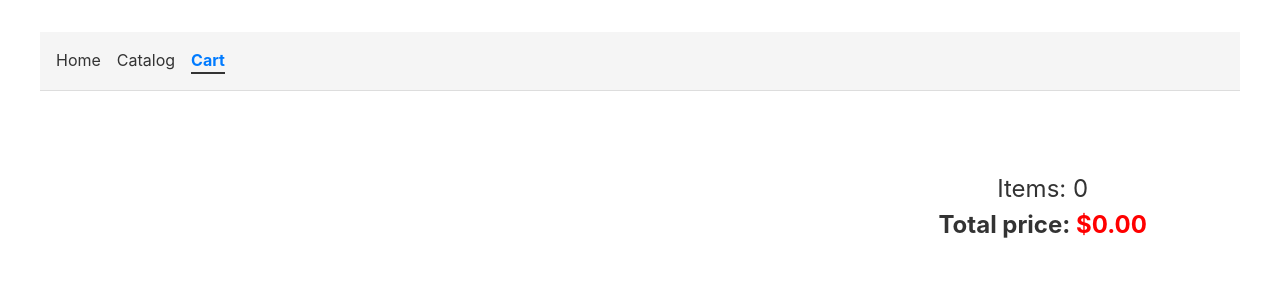
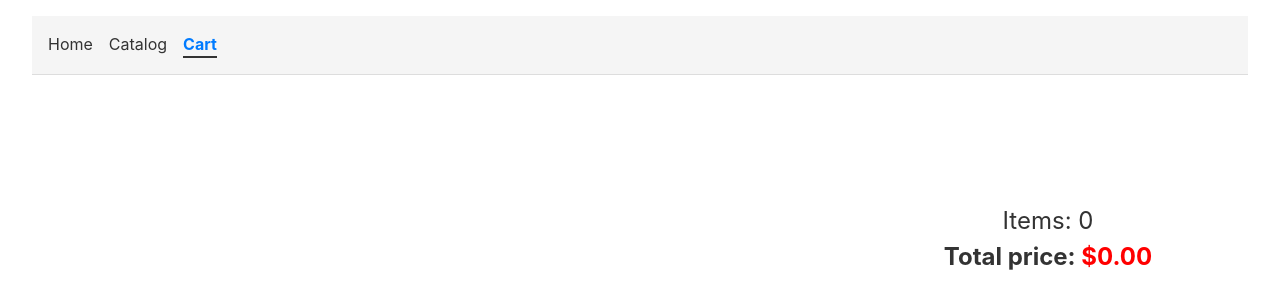
Before and after one commit to deeprecession/shop-app, a React (Vite) app: page /cart in a window 1280 px wide. Shown: the top 308 px of the page. Built offline with nearby package versions, Linux system fonts and the light colour scheme.

Commit message:
feat: add global layout div

```diff
--- a/src/App.tsx
+++ b/src/App.tsx
@@ -1,13 +1,15 @@
 import { Outlet } from "react-router-dom";
 import NavBar from "./components/NavBar/NavBar";
+import "./styles/layout.css";
 
 const App = () => {
   return (
-    <div>
+    <div className="layout">
       <NavBar />
       <main>
         <Outlet />
       </main>
+
     </div>
   );
 };
--- a/src/styles/global.css
+++ b/src/styles/global.css
@@ -1,9 +1,8 @@
 #root {
   margin: 0 auto;
-  padding: 2rem;
+
   text-align: center;
 
-  max-width: 75rem;
   min-height: 100vh;
 
   background-color: var(--bg-primary);
--- /dev/null
+++ b/src/styles/layout.css
@@ -0,0 +1,9 @@
+.layout {
+  padding-left: 2rem;
+  padding-right: 2rem;
+  padding-top: 1rem;
+
+  display: flex;
+  flex-flow: column;
+  row-gap: 3rem;
+}
```
